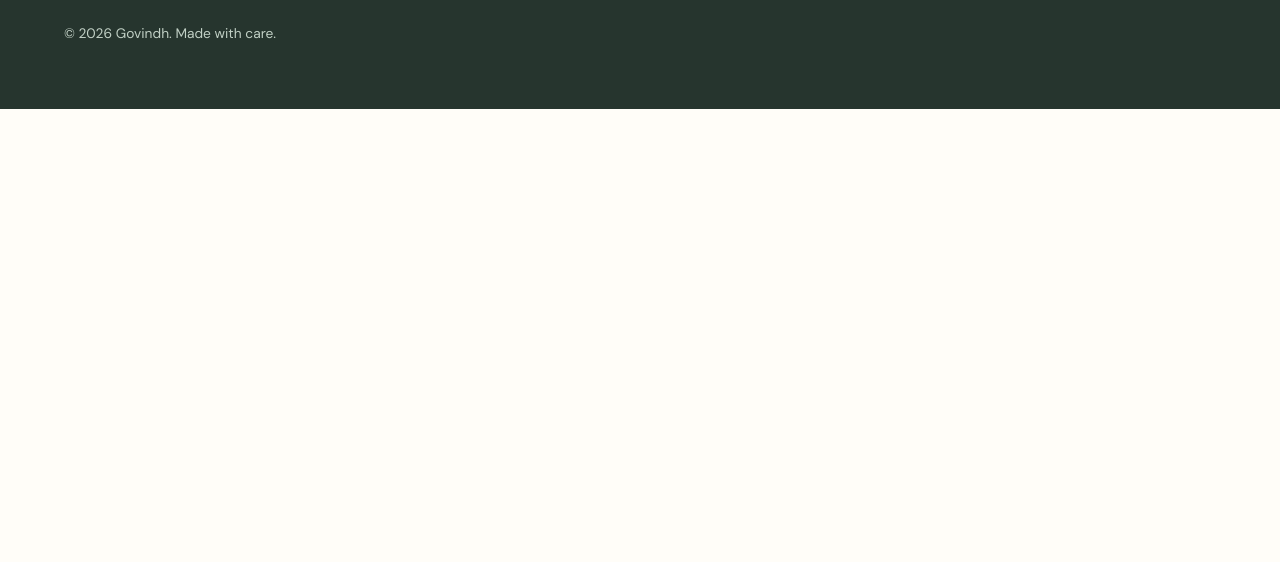
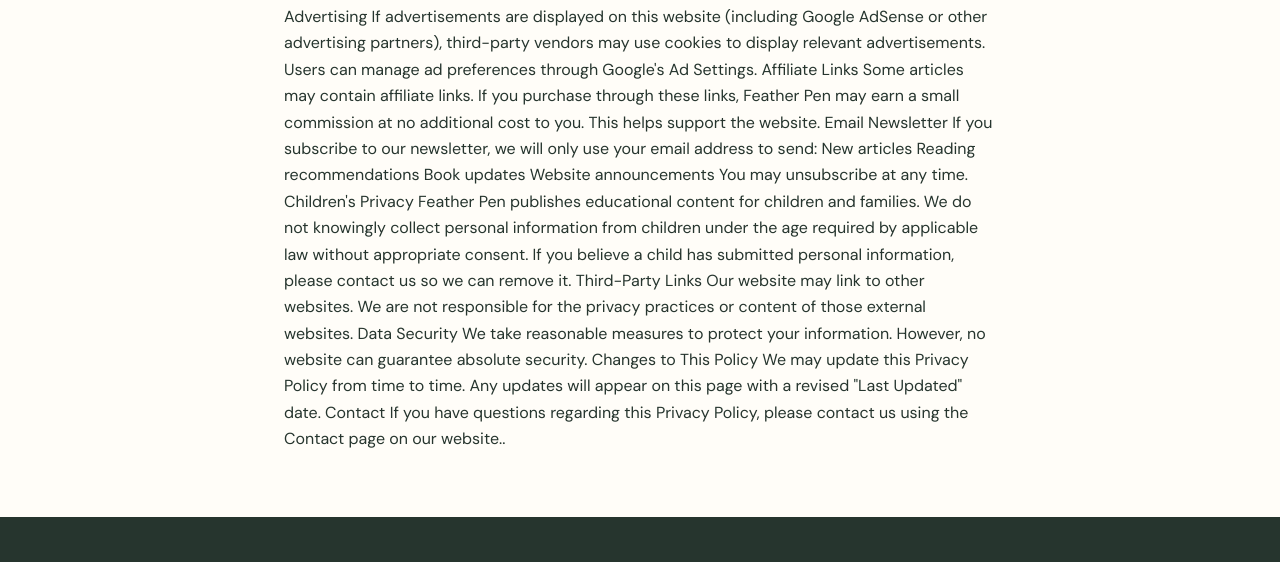
Before and after one commit to govindhklprm129-jpg/letsreadg, an Eleventy site: page src/privacy.njk in a window 1280 px wide. Shown: the part 561-1123 px from the top of the page. Before the commit the page ends 800 px from the top, so only its background shows below. Built offline with nearby package versions, Linux system fonts and the light colour scheme; Eleventy itself is replaced by a stand-in of ours; files that its build step writes are made by us from their sources.

Commit message:
privacy policy

```diff
--- a/src/privacy.njk
+++ b/src/privacy.njk
@@ -2,4 +2,65 @@
 layout: base.njk
 title: Privacy Policy
 ---
-<div class="prose"><h1>Privacy Policy</h1><p>This is a placeholder policy. Before publishing, replace it with the privacy policy required for your newsletter provider, analytics tools, cookies, and applicable law.</p></div>
+<div class="prose"><h1>Privacy Policy</h1><p>Privacy Policy
+Last Updated: August 2, 2026
+Introduction
+Welcome to Feather Pen.
+Your privacy is important to us. This Privacy Policy explains how we collect, use, and protect your information when you visit our website.
+By using this website, you agree to the practices described in this Privacy Policy.
+Information We Collect
+Information You Provide
+We may collect information that you voluntarily provide, including:
+Name
+Email address
+Comments submitted on articles
+Messages sent through our contact form
+Newsletter subscriptions
+Providing this information is entirely optional.
+Information Collected Automatically
+When you visit our website, certain information may be collected automatically, including:
+IP address
+Browser type
+Device information
+Pages visited
+Time spent on pages
+Referral source
+This information helps us improve the website.
+Cookies
+We use cookies to:
+Remember user preferences
+Analyze website traffic
+Improve user experience
+You may disable cookies through your browser settings.
+Google Analytics
+We may use Google Analytics or similar services to understand how visitors use our website.
+Google may collect anonymous usage information according to its own privacy policy.
+Advertising
+If advertisements are displayed on this website (including Google AdSense or other advertising partners), third-party vendors may use cookies to display relevant advertisements.
+Users can manage ad preferences through Google's Ad Settings.
+Affiliate Links
+Some articles may contain affiliate links.
+If you purchase through these links, Feather Pen may earn a small commission at no additional cost to you.
+This helps support the website.
+Email Newsletter
+If you subscribe to our newsletter, we will only use your email address to send:
+New articles
+Reading recommendations
+Book updates
+Website announcements
+You may unsubscribe at any time.
+Children's Privacy
+Feather Pen publishes educational content for children and families.
+We do not knowingly collect personal information from children under the age required by applicable law without appropriate consent.
+If you believe a child has submitted personal information, please contact us so we can remove it.
+Third-Party Links
+Our website may link to other websites.
+We are not responsible for the privacy practices or content of those external websites.
+Data Security
+We take reasonable measures to protect your information.
+However, no website can guarantee absolute security.
+Changes to This Policy
+We may update this Privacy Policy from time to time.
+Any updates will appear on this page with a revised "Last Updated" date.
+Contact
+If you have questions regarding this Privacy Policy, please contact us using the Contact page on our website..</p></div>
```
